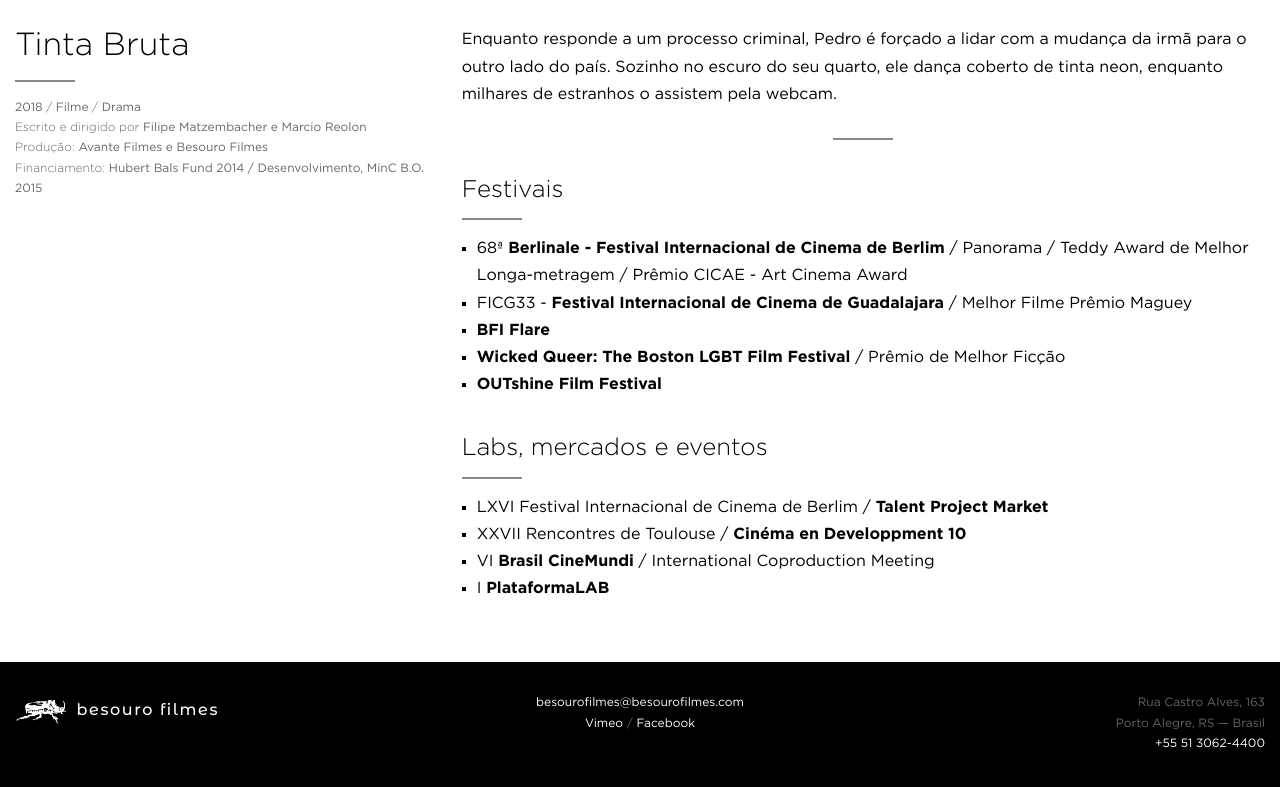
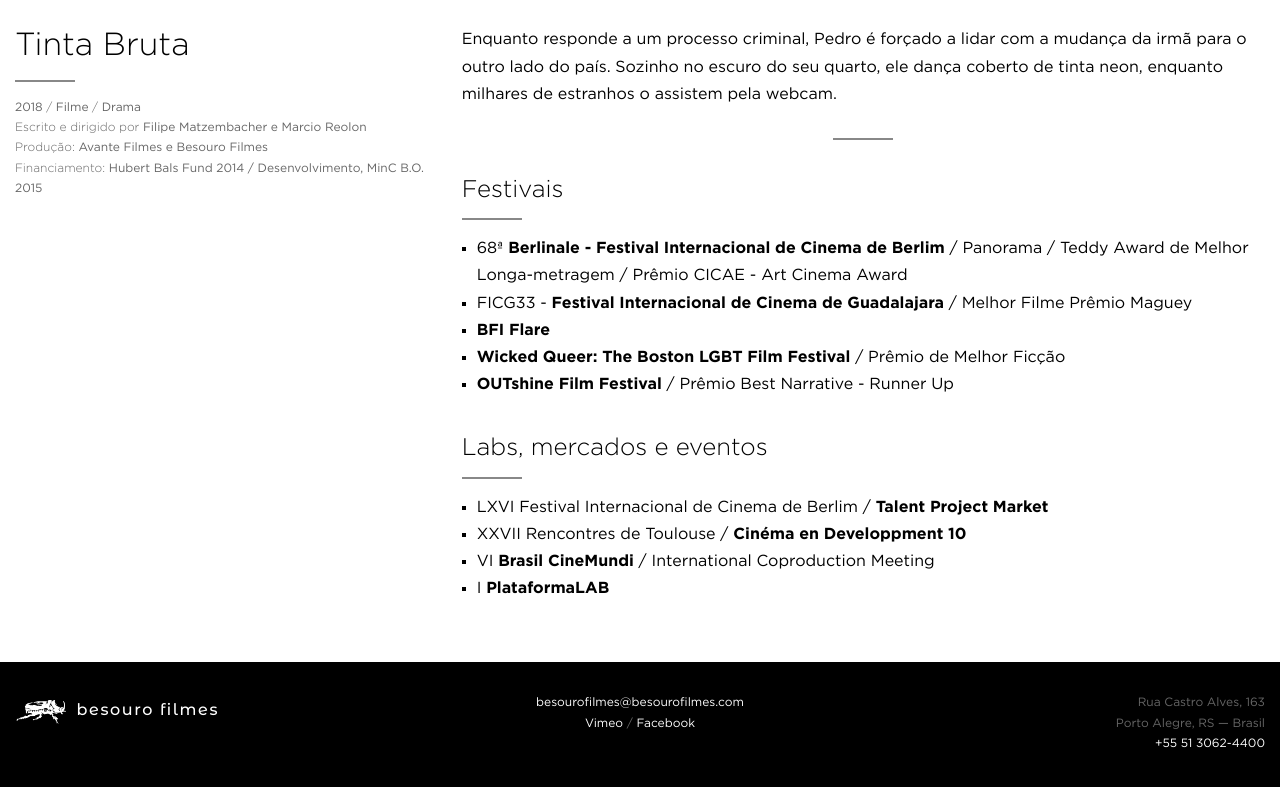
Before and after one commit to arthrfrts/besouro, a Jekyll site: the page built from _projects/tintabruta.md, in a window 1280 px wide and 900 px high, scrolled down 736 px, cut to the strip 86-873 px from the top of the window. Built offline with Jekyll 4.4.1, drawn with Linux system fonts in a browser that asks for light colours.

Commit message:
Updated Tintabruta

```diff
--- a/_projects/tintabruta.md
+++ b/_projects/tintabruta.md
@@ -32,7 +32,7 @@
 * FICG33 - **Festival Internacional de Cinema de Guadalajara** / Melhor Filme Prêmio Maguey
 * **BFI Flare**
 * **Wicked Queer: The Boston LGBT Film Festival** / Prêmio de Melhor Ficção
-* **OUTshine Film Festival**
+* **OUTshine Film Festival** / Prêmio Best Narrative - Runner Up
 
 ## Labs, mercados e eventos
 * LXVI Festival Internacional de Cinema de Berlim / **Talent Project Market**
```
